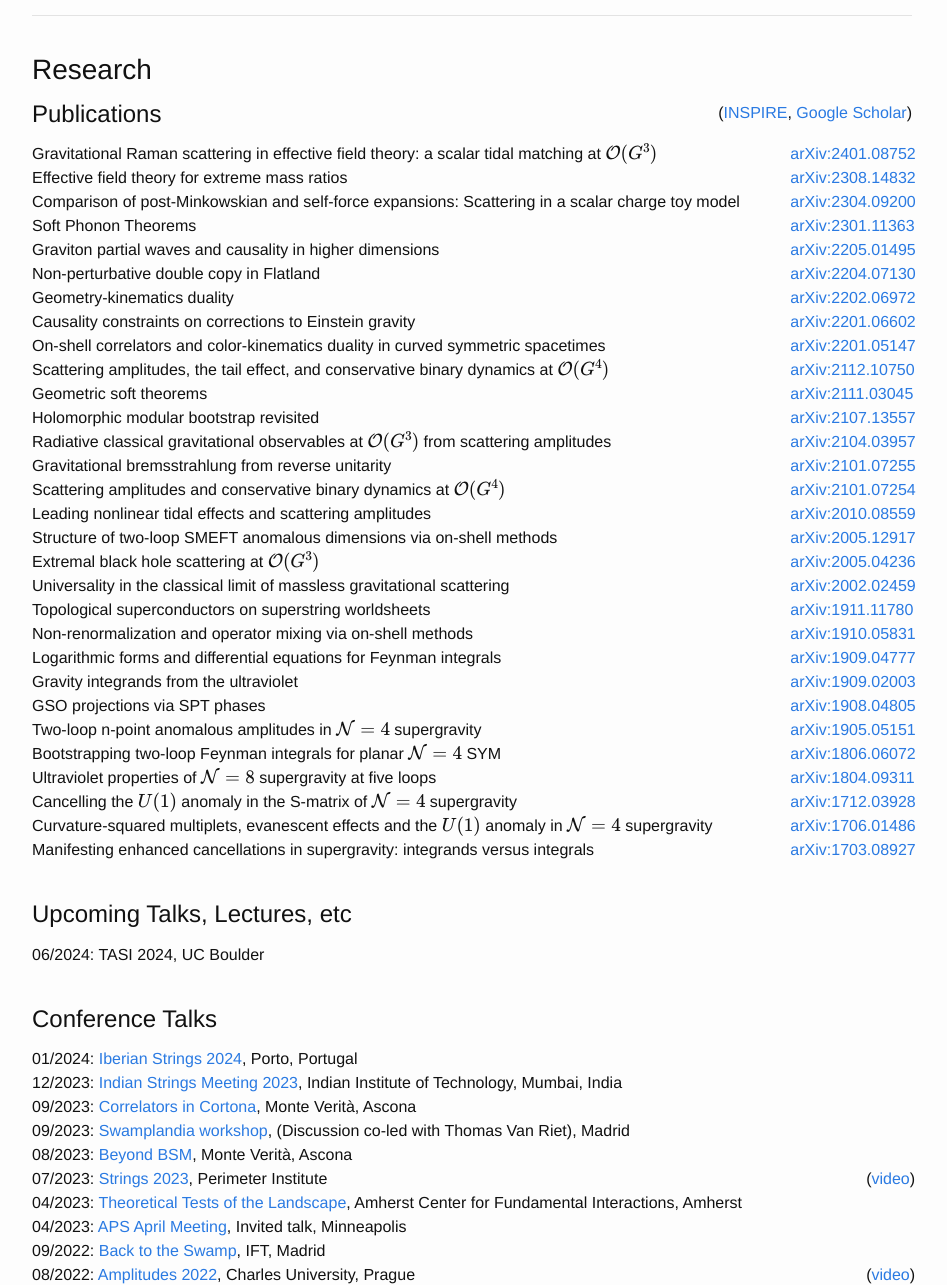
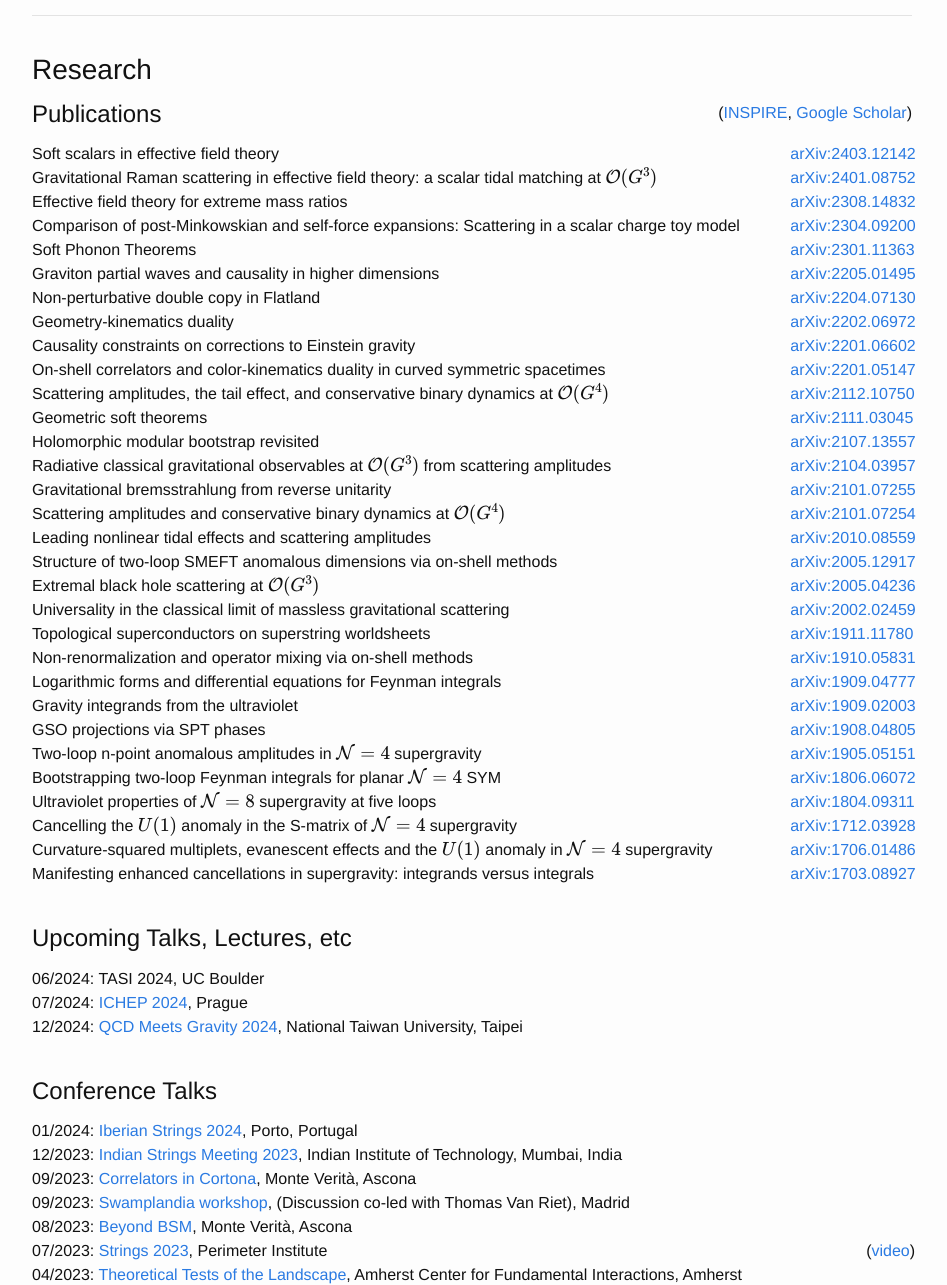
Before and after one commit to julioparra/julioparra.github.io, a Jekyll site: the page built from index.md, in a window 1280 px wide and 1400 px high, scrolled down 263 px, cut to the strip 115-1400 px from the top of the window. Shown: the whole strip, without its empty margins (168-1115 px from the left). Built offline with Jekyll 4.4.1, drawn with Linux system fonts in a browser that asks for light colours; nearby versions of some CDN libraries.

Commit message:
More papers and talks

```diff
--- a/_data/papers.yml
+++ b/_data/papers.yml
@@ -1,3 +1,5 @@
+- title: "Soft scalars in effective field theory"
+  arxivnumber: "2403.12142"
 - title: "Gravitational Raman scattering in effective field theory: a scalar tidal matching at \\({\\cal O}(G^3)\\)"
   arxivnumber: "2401.08752"
 - title: "Effective field theory for extreme mass ratios"
--- a/_data/talks.yml
+++ b/_data/talks.yml
@@ -1,3 +1,19 @@
+- date: 2024-12-09
+  name: QCD Meets Gravity 2024
+  type: conference
+  link: https://indico.cern.ch/event/1355263/
+  institution: National Taiwan University
+  location: Taipei
+  video:
+
+- date: 2024-07-18
+  name: ICHEP 2024
+  type: conference
+  link: https://indico.cern.ch/event/1291157/overview
+  institution:
+  location: Prague
+  video:
+
 - date: 2024-06-03
   name: TASI 2024
   type: lectures
```
